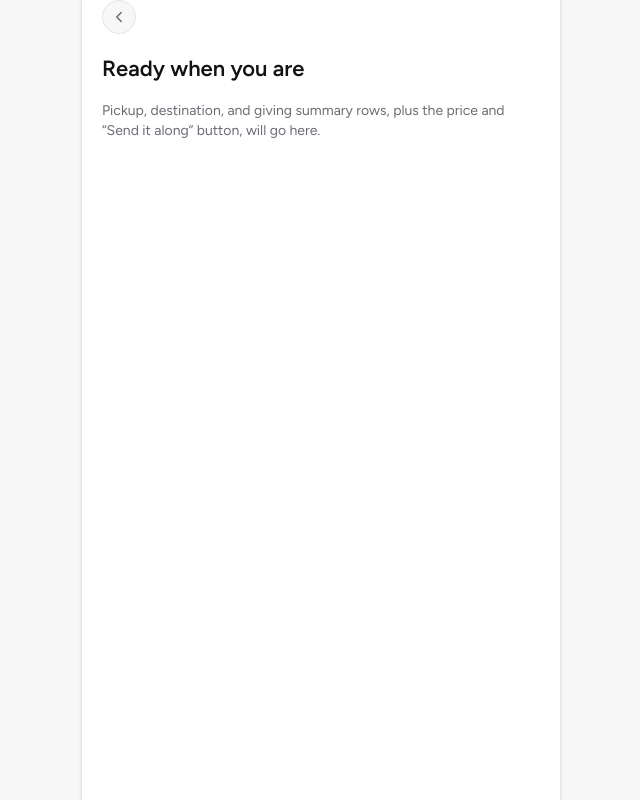
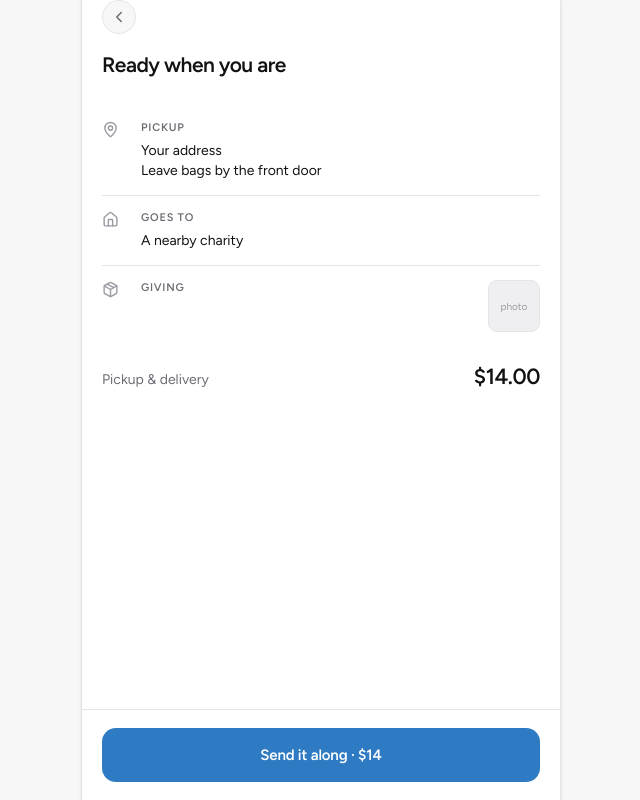
Before and after one commit to harshdama2008/send-it-along, a Next.js app: page /confirm in a window 1280 px wide. Shown: the whole page, without its empty margins (319-959 px from the left). Built offline with nearby package versions, Linux system fonts and the light colour scheme.

Commit message:
Step 1 — build the confirm screen

```diff
--- a/app/confirm/page.tsx
+++ b/app/confirm/page.tsx
@@ -1,17 +1,126 @@
+"use client";
+
+import { useRouter } from "next/navigation";
+import { Home, MapPin, Package } from "lucide-react";
 import { Header } from "@/components/header";
+import { useDonation, type DonationCategory, type DonationSize } from "@/lib/donation-store";
+
+const CATEGORY_LABELS: Record<DonationCategory, string> = {
+  clothing: "clothing",
+  books: "books",
+  shoes: "shoes",
+  kitchen: "kitchen",
+  toys: "toys",
+  linens: "linens",
+  electronics: "electronics",
+  "small-furniture": "small furniture",
+};
+
+const SIZE_LABELS: Record<DonationSize, string> = {
+  "bag-or-two": "a bag or two",
+  "few-bags": "a few bags",
+  carload: "a carload",
+};
+
+function formatGivingSummary(categories: DonationCategory[], size: DonationSize | null): string {
+  const categoryText = categories.map((category) => CATEGORY_LABELS[category]).join(", ");
+  const capitalized = categoryText.charAt(0).toUpperCase() + categoryText.slice(1);
+  const sizeText = size ? SIZE_LABELS[size] : null;
+  if (capitalized && sizeText) return `${capitalized} · ${sizeText}`;
+  return capitalized || sizeText || "";
+}
 
 export default function ConfirmPage() {
+  const router = useRouter();
+  const { donation } = useDonation();
+
+  const givingSummary = formatGivingSummary(donation.categories, donation.size);
+
   return (
     <div className="flex flex-1 flex-col overflow-hidden">
       <Header back="/places" />
-      <div className="flex-1 overflow-y-auto px-5 pb-[calc(24px+env(safe-area-inset-bottom))]">
-        <h1 className="text-[22px] font-semibold text-ink">
+
+      <div className="flex-1 overflow-y-auto px-5 pb-6">
+        <h1 className="text-[21px] font-semibold leading-[1.25] tracking-[-0.025em] text-ink">
           Ready when you are
         </h1>
-        <p className="mt-4 text-sm text-muted">
-          Pickup, destination, and giving summary rows, plus the price and
-          &ldquo;Send it along&rdquo; button, will go here.
-        </p>
+
+        <div className="mt-7">
+          <div className="flex gap-[13px] border-b border-border py-[14px]">
+            <div className="w-[26px] flex-none pt-[1px] text-dim">
+              <MapPin className="h-[17px] w-[17px]" />
+            </div>
+            <div className="flex-1">
+              <div className="text-[11px] font-semibold uppercase tracking-[0.07em] text-muted">
+                Pickup
+              </div>
+              <div className="mt-1 text-sm leading-[1.45] text-ink">
+                {donation.address ?? "Your address"}
+                <br />
+                Leave bags by the front door
+              </div>
+            </div>
+          </div>
+
+          <div className="flex gap-[13px] border-b border-border py-[14px]">
+            <div className="w-[26px] flex-none pt-[1px] text-dim">
+              <Home className="h-[17px] w-[17px]" />
+            </div>
+            <div className="flex-1">
+              <div className="text-[11px] font-semibold uppercase tracking-[0.07em] text-muted">
+                Goes to
+              </div>
+              <div className="mt-1 text-sm leading-[1.45] text-ink">
+                {donation.charity?.name ?? "A nearby charity"}
+                <br />
+                <span className="text-[13px] text-muted">
+                  {donation.charity
+                    ? `${donation.charity.distanceMiles} mi · ${donation.charity.closingTime}`
+                    : null}
+                </span>
+              </div>
+            </div>
+          </div>
+
+          <div className="flex gap-[13px] py-[14px]">
+            <div className="w-[26px] flex-none pt-[1px] text-dim">
+              <Package className="h-[17px] w-[17px]" />
+            </div>
+            <div className="flex-1">
+              <div className="text-[11px] font-semibold uppercase tracking-[0.07em] text-muted">
+                Giving
+              </div>
+              <div className="mt-1 text-sm leading-[1.45] text-ink">{givingSummary}</div>
+            </div>
+            <div className="flex h-[52px] w-[52px] flex-none items-center justify-center overflow-hidden rounded-[9px] border border-border bg-surface-2">
+              {donation.photo ? (
+                // eslint-disable-next-line @next/next/no-img-element -- local blob preview, not a static/remote asset
+                <img
+                  src={donation.photo.previewUrl}
+                  alt="The pile you're giving away"
+                  className="h-full w-full object-cover"
+                />
+              ) : (
+                <span className="text-[10px] text-dim">photo</span>
+              )}
+            </div>
+          </div>
+        </div>
+
+        <div className="flex items-baseline justify-between pt-[14px] pb-1">
+          <span className="text-sm text-muted">Pickup &amp; delivery</span>
+          <span className="text-[22px] font-semibold tracking-[-0.02em] text-ink">$14.00</span>
+        </div>
+      </div>
+
+      <div className="flex-none border-t border-border bg-bg px-5 pb-[calc(18px+env(safe-area-inset-bottom))] pt-[18px]">
+        <button
+          type="button"
+          onClick={() => router.push("/track")}
+          className="w-full rounded-[14px] bg-brand py-4 text-[15px] font-semibold tracking-[-0.01em] text-white"
+        >
+          Send it along · $14
+        </button>
       </div>
     </div>
   );
```
